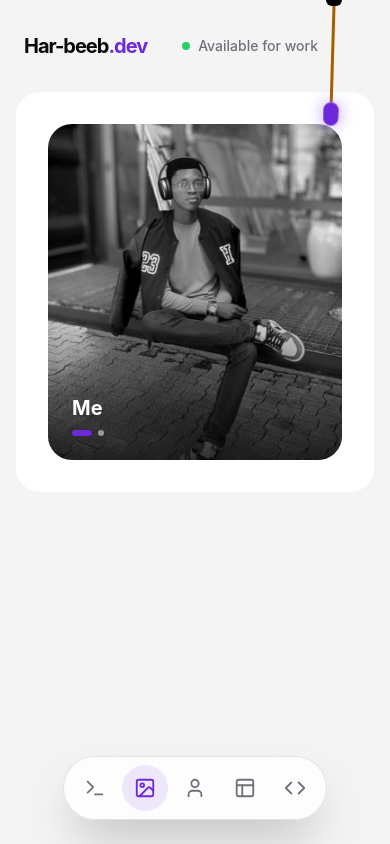
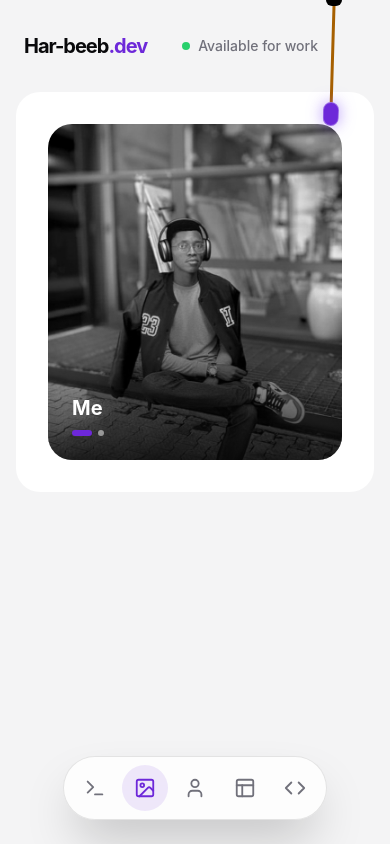
Before and after one commit to Har-beeb/portfolio, a React app: page / in a window 390 px wide. Both pictures are taken after a click on the button 145 px from the left and 788 px from the top of the page. Built offline with nearby package versions, Linux system fonts and the light colour scheme; no server answers; the database is empty; the HTML template or start-up script is replaced by a standard one.

Commit message:
fix: adjust mobile image crop positioning

```diff
--- a/src/components/widgets/ProfileWidget.jsx
+++ b/src/components/widgets/ProfileWidget.jsx
@@ -24,7 +24,7 @@
           animate={{ opacity: 1, scale: 1 }}
           exit={{ opacity: 0 }}
           transition={{ duration: 0.8 }}
-          className="w-full h-full object-cover absolute inset-0 rounded-3xl"
+          className="w-full h-full object-cover object-[center_top] md:object-center absolute inset-0 rounded-3xl"
           alt="Profile Carousel"
         />
       </AnimatePresence>
```
